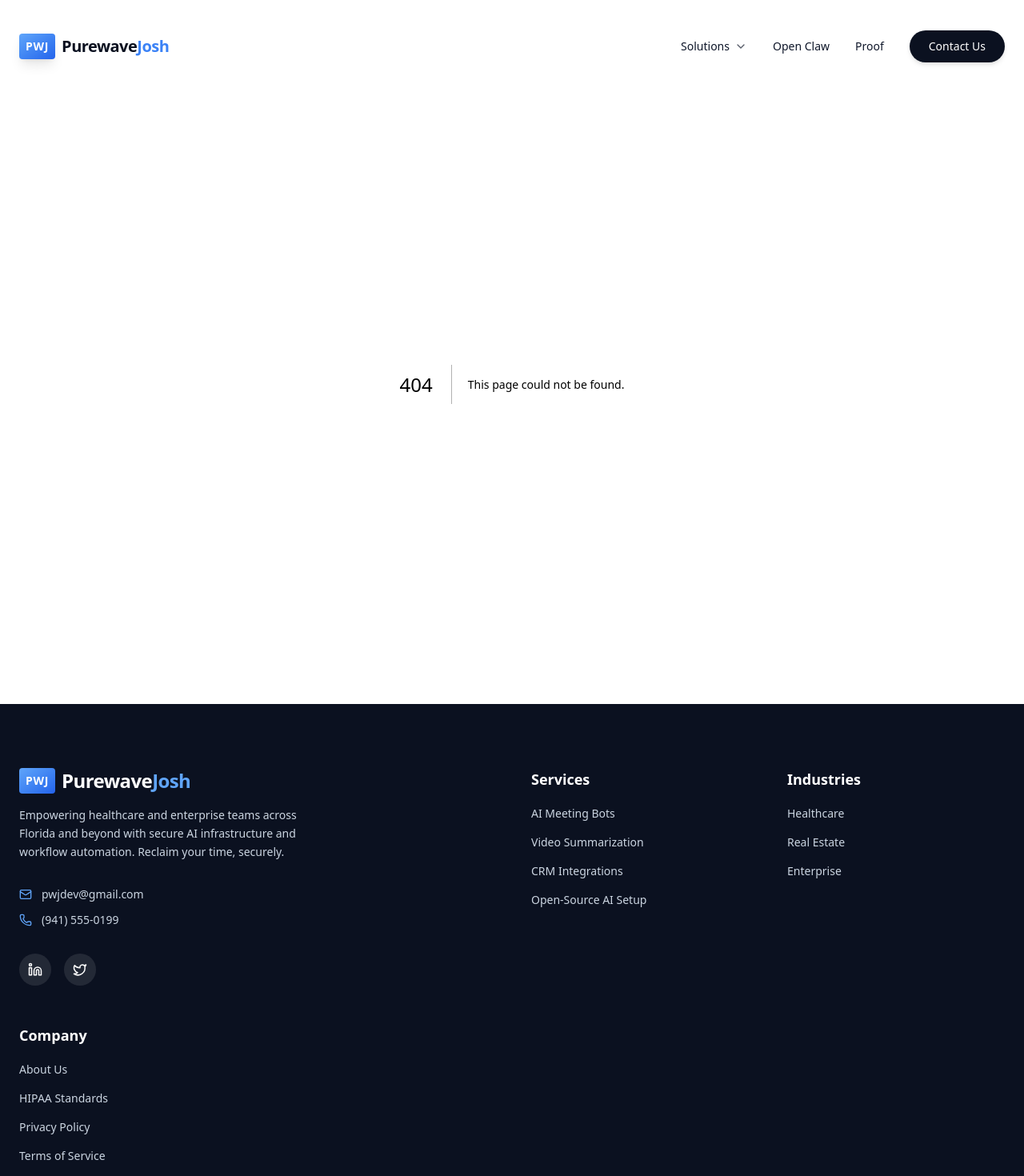
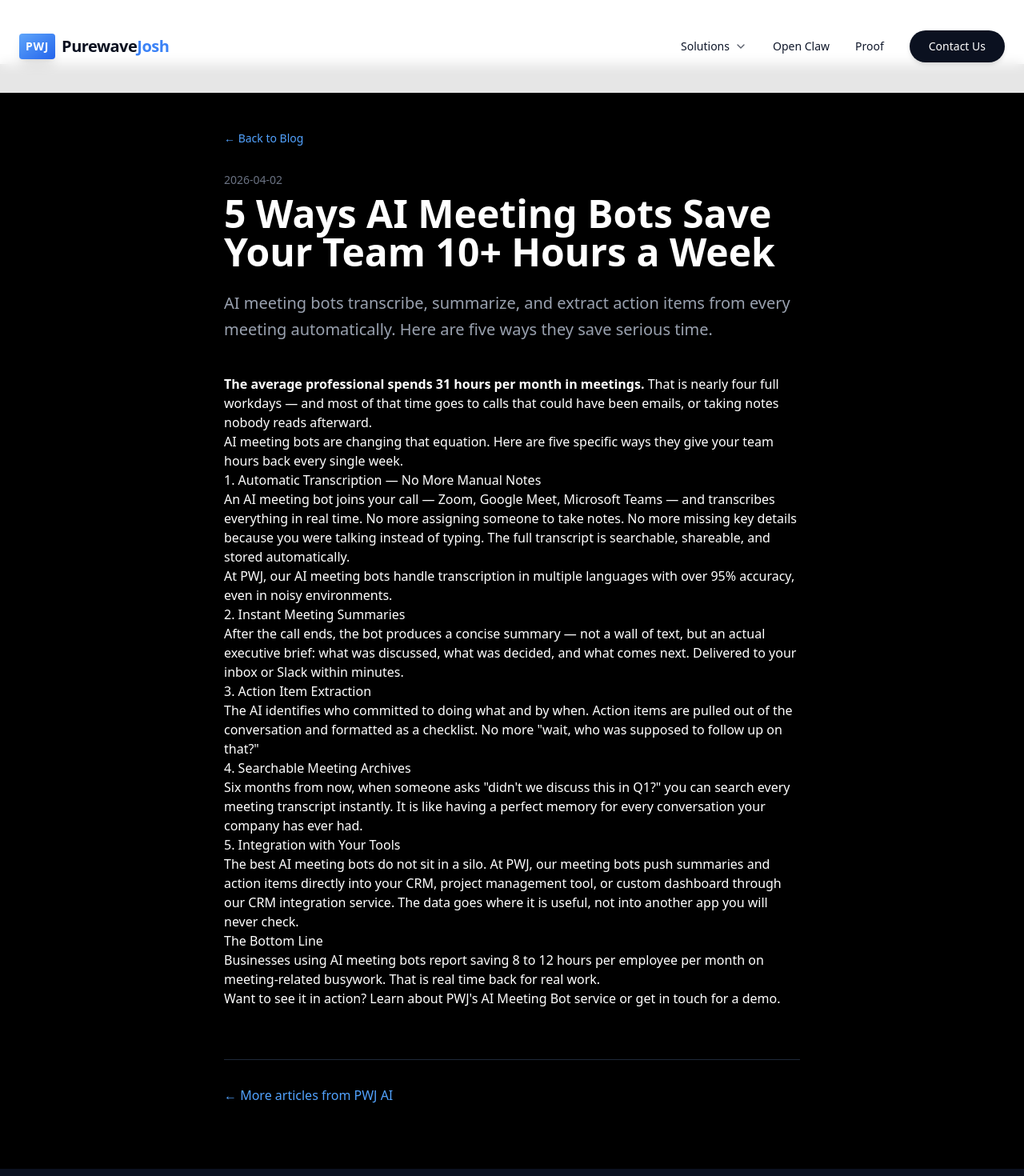
Before and after one commit to pwjdev-del/pwjwebsite, a Next.js app: page /blog/ai-meeting-bots-save-time in a window 1280 px wide. Before the commit this address had no page. Shown: the top 1470 px of the page at 80% size. Built offline with nearby package versions, Linux system fonts and the light colour scheme.

Commit message:
Create dynamic blog post page with SEO metadata
This file implements a dynamic blog post page that generates static parameters and metadata based on the slug. It includes structured data for SEO and renders the blog post content with navigation links.

```diff
--- /dev/null
+++ b/src/app/blog/[slug]/page.tsx
@@ -0,0 +1,95 @@
+import { notFound } from "next/navigation";
+import { blogPosts } from "@/data/blog-posts";
+import type { Metadata } from "next";
+import Link from "next/link";
+
+interface Props {
+  params: Promise<{ slug: string }>;
+}
+
+export async function generateStaticParams() {
+  return blogPosts.map((post) => ({ slug: post.slug }));
+}
+
+export async function generateMetadata({ params }: Props): Promise<Metadata> {
+  const { slug } = await params;
+  const post = blogPosts.find((p) => p.slug === slug);
+  if (!post) return {};
+
+  return {
+    title: post.metaTitle,
+    description: post.metaDescription,
+    keywords: post.keywords,
+    openGraph: {
+      title: post.metaTitle,
+      description: post.metaDescription,
+      url: `https://mypwj.com/blog/${post.slug}`,
+      type: "article",
+      publishedTime: post.date,
+    },
+  };
+}
+
+export default async function BlogPostPage({ params }: Props) {
+  const { slug } = await params;
+  const post = blogPosts.find((p) => p.slug === slug);
+  if (!post) notFound();
+
+  const jsonLd = {
+    "@context": "https://schema.org",
+    "@type": "BlogPosting",
+    headline: post.title,
+    description: post.excerpt,
+    datePublished: post.date,
+    author: {
+      "@type": "Organization",
+      name: "PWJ AI - Purewave Josh LLC",
+      url: "https://mypwj.com",
+    },
+    publisher: {
+      "@type": "Organization",
+      name: "PWJ AI - Purewave Josh LLC",
+      url: "https://mypwj.com",
+    },
+    mainEntityOfPage: {
+      "@type": "WebPage",
+      "@id": `https://mypwj.com/blog/${post.slug}`,
+    },
+  };
+
+  return (
+    <>
+      <script
+        type="application/ld+json"
+        dangerouslySetInnerHTML={{ __html: JSON.stringify(jsonLd) }}
+      />
+      <main className="min-h-screen bg-black text-white">
+        <article className="max-w-3xl mx-auto px-6 py-20">
+          <Link
+            href="/blog"
+            className="text-blue-400 hover:text-blue-300 text-sm mb-8 inline-block"
+          >
+            &larr; Back to Blog
+          </Link>
+          <time className="text-sm text-gray-500 block mb-2">{post.date}</time>
+          <h1 className="text-4xl md:text-5xl font-bold mb-6">{post.title}</h1>
+          <p className="text-xl text-gray-400 mb-10 leading-relaxed">
+            {post.excerpt}
+          </p>
+          <div
+            className="prose prose-invert prose-lg max-w-none prose-headings:text-white prose-p:text-gray-300 prose-a:text-blue-400 prose-strong:text-white"
+            dangerouslySetInnerHTML={{ __html: post.content }}
+          />
+          <div className="mt-16 pt-8 border-t border-gray-800">
+            <Link
+              href="/blog"
+              className="text-blue-400 hover:text-blue-300 font-medium"
+            >
+              &larr; More articles from PWJ AI
+            </Link>
+          </div>
+        </article>
+      </main>
+    </>
+  );
+}
```
